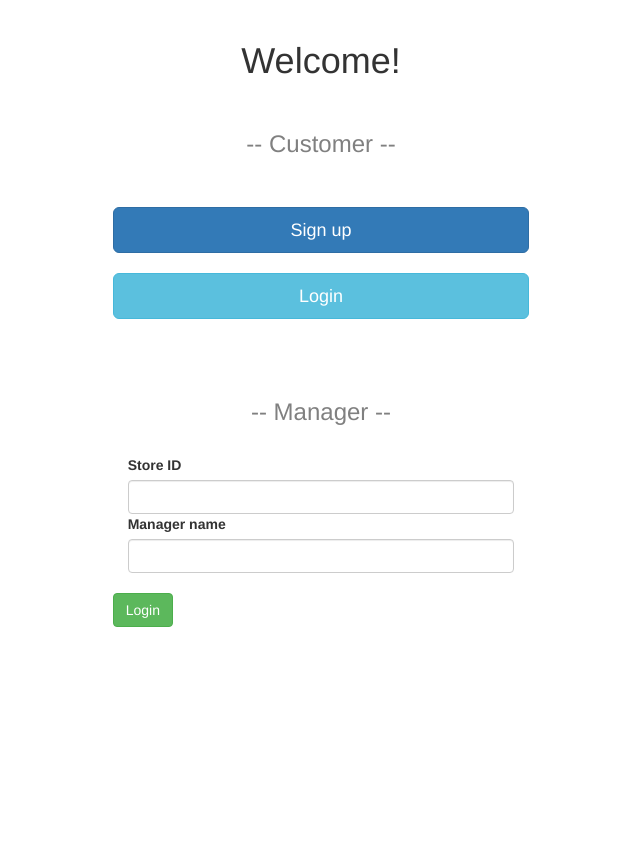
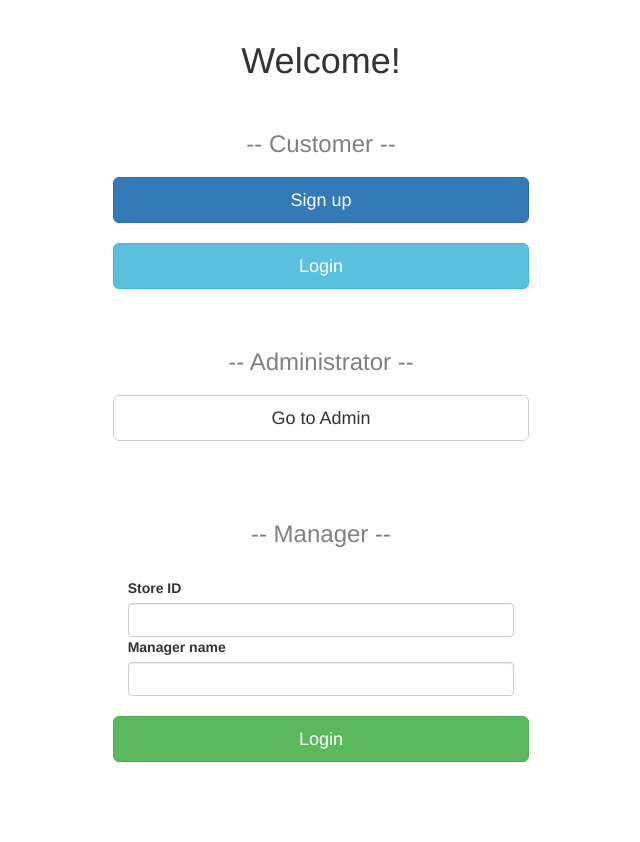
Before and after one commit to MuhengYan/E_Commerce_DB, a PHP site: page /main.php in a window 1280 px wide. Shown: the whole page, without its empty margins (319-959 px from the left). Before the commit the page ends 627 px from the top, so only its background shows below. Run offline with PHP 8.4, Linux system fonts and the light colour scheme.

Commit message:
main.php update

```diff
--- a/main.php
+++ b/main.php
@@ -38,10 +38,7 @@
       <h3 class="text-center" style="color:grey;">
         -- Customer --
       </h3>
-      <!-- <h4 class="text-center" style="color:grey;">
-        Please login or create your account.
-      </h4> -->
-      <br>
+
 
       <div class="row" style="margin-top:20px;">
       <a type="submit" class="btn btn-primary btn-lg btn-block" href="sign_up.html" role="button">
@@ -53,17 +50,27 @@
       <a type="submit" class="btn btn-info btn-lg btn-block" href="login_test.php" role="button">
         Login
       </a>
+    </div><br><br>
+
+
+
+      <h3 class="text-center" style="color:grey;">
+        -- Administrator --
+      </h3>
+
+
+      <div class="row" style="margin-top:20px;">
+      <a type="submit" class="btn btn-default btn-lg btn-block" href="admin.html" role="button">
+        Go to Admin
+      </a>
       </div>
+
 
       <br><br><br>
       <h3 class="text-center" style="color:grey;">
         -- Manager --
       </h3>
-      <!-- <h4 class="text-center" style="color:grey;">
-        Please login to your account.
-      </h4> -->
       <br>
-
 
       <form role="form" action="login_check_mgr.php" method="get" onSubmit="return chkads()" id="lf_addstu" name="lf_addstu">
 
@@ -82,9 +89,9 @@
       </div>
 
       <div class="row" style="margin-top:20px;">
-       <button type="submit" class="btn btn-success">
+       <a type="submit" class="btn btn-success btn-lg btn-block" href="manager.php" role="button">
         Login
-      </button>
+      </a><br><br><br><br>
       </div>
 
     </form>
```
